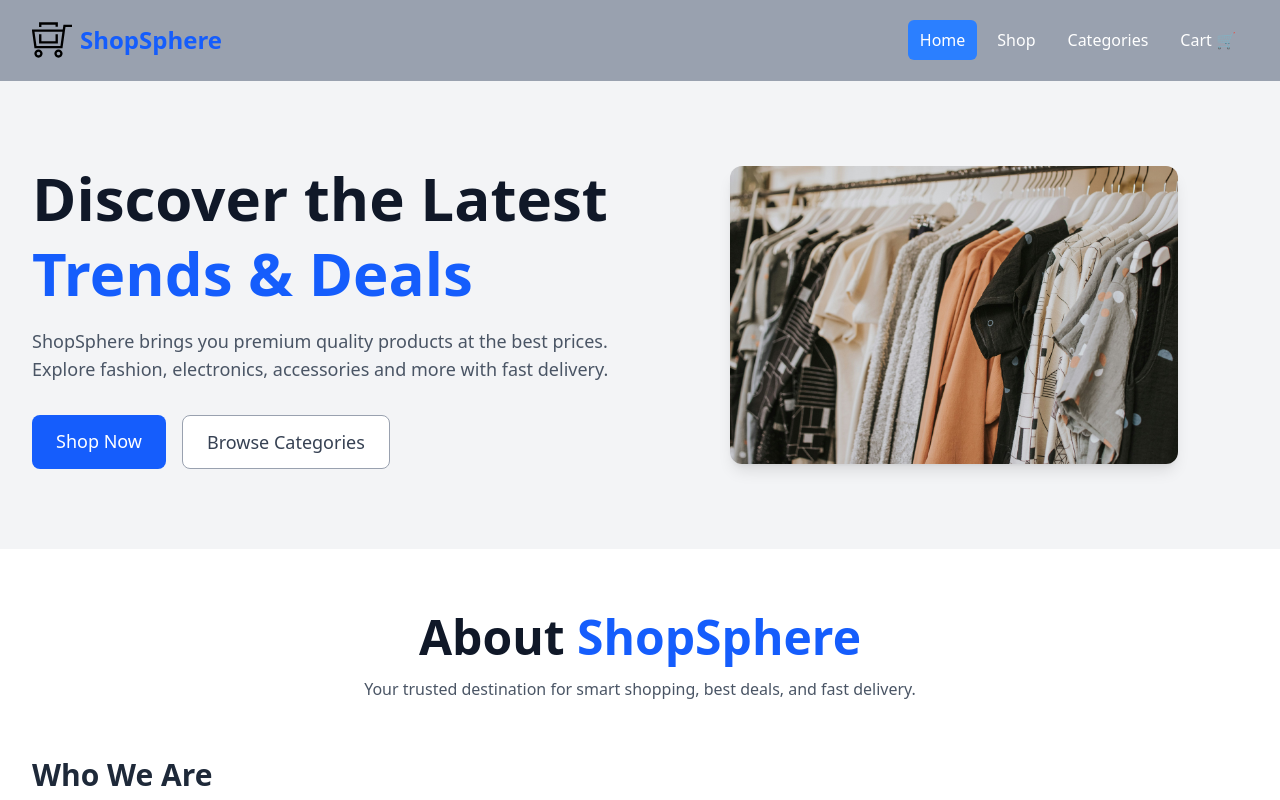
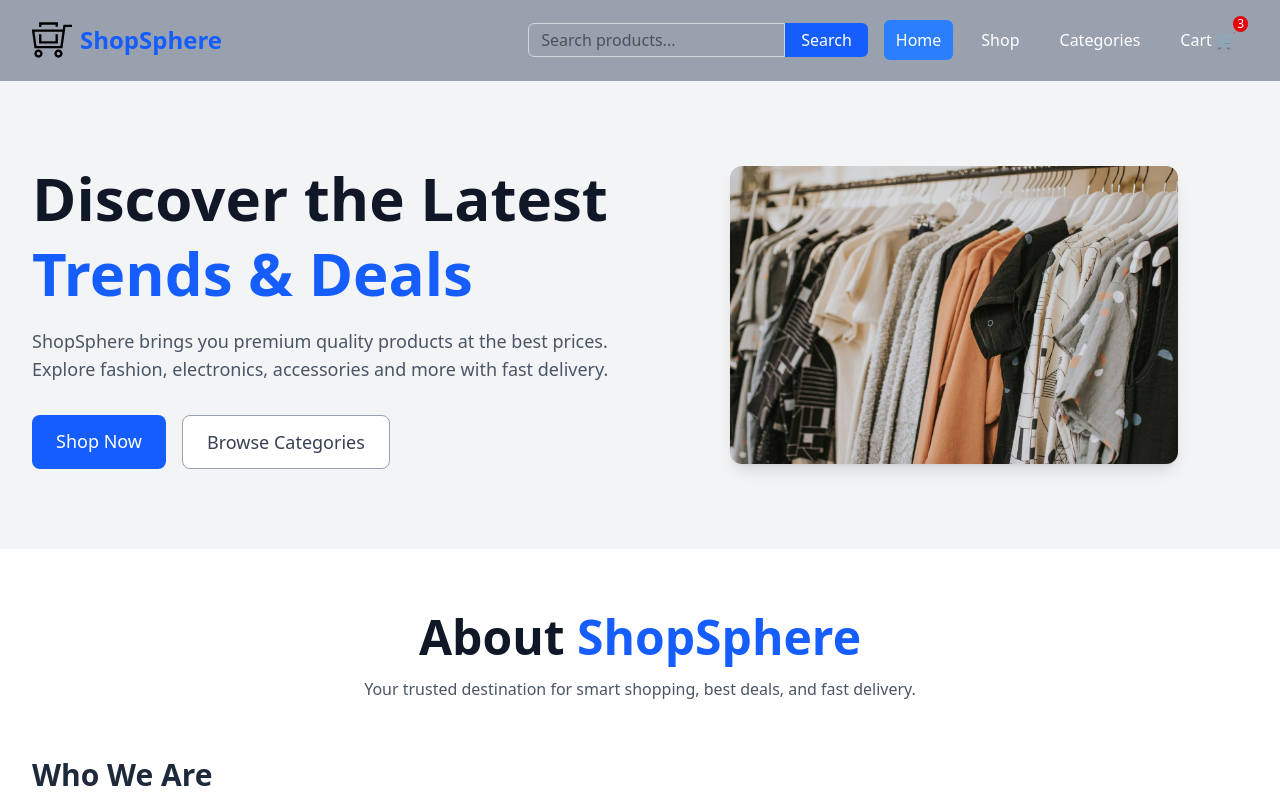
Before and after one commit to jamunasiraj/shopsphere, a React (Vite) app: page / in a window 1280 px wide. Shown: the top 800 px of the page. Built offline with nearby package versions, Linux system fonts and the light colour scheme.

Commit message:
Added back to Cart, about page incortporate with home so removed about route from app,added search oprions in nav bar

```diff
--- a/src/App.jsx
+++ b/src/App.jsx
@@ -20,7 +20,6 @@ const App = () => {
       <Route path="/" element={<Mainlayout />}>
         {/* Public pages */}
         <Route index element={<HomePage />} />
-        <Route path="/about" element={<AboutPages />} />
         {/* Shop / Products */}
         <Route path="shop" element={<ProductPage />} />
         <Route path="products/:id" element={<ProductDetailPage />} />
@@ -35,15 +34,8 @@ const App = () => {
         <Route path="*" element={<NotFoundPage />} />
       </Route>
     )
-    // createRoutesFromElements(<Route path="/test" element={<h1> Hello </h1>} />)
   );
   return <RouterProvider router={router} />;
 };
 
 export default App;
-
-// {/* Auth / Account */}
-// <Route path="login" element={<LoginPage />} />
-// <Route path="signup" element={<SignupPage />} />
-// <Route path="account" element={<AccountPage />} />
-// <Route path="orders" element={<OrdersPage />} />
--- a/src/components/Checkout.jsx
+++ b/src/components/Checkout.jsx
@@ -1,5 +1,5 @@
-// src/components/Checkout.jsx
 import React, { useState } from "react";
+import { Link } from "react-router-dom";
 
 const Checkout = () => {
   const [formData, setFormData] = useState({
@@ -37,6 +37,14 @@ const Checkout = () => {
 
   return (
     <div className="max-w-md mx-auto p-6">
+      <div className="mb-6">
+        <Link
+          to="/cart"
+          className="text-blue-600 hover:underline font-semibold"
+        >
+          &larr; Back to Cart
+        </Link>
+      </div>
       <h1 className="text-3xl font-bold mb-6">Checkout</h1>
       <form onSubmit={handleSubmit} className="space-y-4">
         <input
--- a/src/components/NavBar.jsx
+++ b/src/components/NavBar.jsx
@@ -1,29 +1,61 @@
-import { NavLink, Link } from "react-router-dom";
+import { NavLink, Link, useNavigate } from "react-router-dom";
+import { useState } from "react";
 import { TfiShoppingCartFull } from "react-icons/tfi";
+import { HiOutlineMenu, HiOutlineX } from "react-icons/hi";
 
 const NavBar = () => {
+  const [searchTerm, setSearchTerm] = useState("");
+  const [mobileMenuOpen, setMobileMenuOpen] = useState(false);
+  const navigate = useNavigate();
+  const cartCount = 3; // Temporary
+
   const linkStyle = ({ isActive }) =>
     isActive
-      ? "text-white bg-blue-500 hover:bg-blue-500 hover:text-white rounded-md px-3 py-2"
-      : "text-white hover:bg-blue-500 hover:text-white rounded-md px-3 py-2";
+      ? "text-white bg-blue-500 hover:bg-blue-500 hover:text-white rounded-md px-3 py-2 block"
+      : "text-white hover:bg-blue-500 hover:text-white rounded-md px-3 py-2 block";
+
+  const handleSearchSubmit = (e) => {
+    e.preventDefault();
+    const trimmed = searchTerm.trim();
+    if (trimmed.length > 0) {
+      navigate(`/shop?search=${encodeURIComponent(trimmed)}`);
+      setSearchTerm("");
+    } else {
+      navigate("/shop");
+    }
+    setMobileMenuOpen(false); // close menu on search submit
+  };
 
   return (
     <nav className="bg-gray-400 border-b border-gray-400">
       <div className="mx-auto max-w-7xl px-2 sm:px-6 lg:px-8">
         <div className="flex h-20 items-center justify-between">
-          <div className="flex flex-1 items-center justify-center md:items-stretch md:justify-start">
           {/* Logo */}
           <Link className="flex shrink-0 items-center mr-4" to="/">
             <TfiShoppingCartFull className="h-10 w-auto" />
-
             <span className="hidden md:block text-blue-600 text-2xl font-bold ml-2">
               ShopSphere
             </span>
           </Link>
 
-            {/* Nav Links */}
-            <div className="md:ml-auto">
-              <div className="flex flex-wrap justify-center md:justify-start gap-2 md:gap-0 md:space-x-2">
+          {/* Desktop Nav + Search */}
+          <div className="hidden md:flex flex-1 items-center justify-end space-x-4">
+            <form onSubmit={handleSearchSubmit} className="flex">
+              <input
+                type="text"
+                placeholder="Search products..."
+                value={searchTerm}
+                onChange={(e) => setSearchTerm(e.target.value)}
+                className="px-3 py-1 rounded-l-md border border-gray-300 focus:outline-none min-w-[150px]"
+              />
+              <button
+                type="submit"
+                className="bg-blue-600 text-white px-4 rounded-r-md hover:bg-blue-700 transition"
+              >
+                Search
+              </button>
+            </form>
+
             <NavLink to="/" className={linkStyle}>
               Home
             </NavLink>
@@ -34,13 +66,100 @@ const NavBar = () => {
               Categories
             </NavLink>
             <NavLink to="/cart" className={linkStyle}>
+              <div className="relative">
                 Cart 🛒
+                {cartCount > 0 && (
+                  <span
+                    className="
+                      absolute -top-3 -right-3
+                      bg-red-600 text-white text-xs
+                      px-1 py-0.4 rounded-full
+                    "
+                  >
+                    {cartCount}
+                  </span>
+                )}
+              </div>
             </NavLink>
           </div>
+
+          {/* Mobile Menu Button */}
+          <button
+            onClick={() => setMobileMenuOpen(!mobileMenuOpen)}
+            className="inline-flex md:hidden items-center justify-center p-2 rounded-md text-white hover:bg-blue-500 focus:outline-none focus:ring-2 focus:ring-inset focus:ring-white"
+            aria-label="Toggle menu"
+          >
+            {mobileMenuOpen ? (
+              <HiOutlineX className="block h-6 w-6" />
+            ) : (
+              <HiOutlineMenu className="block h-6 w-6" />
+            )}
+          </button>
         </div>
       </div>
+
+      {/* Mobile menu, show/hide based on menu state */}
+      {mobileMenuOpen && (
+        <div className="md:hidden bg-gray-500 px-2 pt-2 pb-3 space-y-1">
+          <form onSubmit={handleSearchSubmit} className="flex mb-3">
+            <input
+              type="text"
+              placeholder="Search products..."
+              value={searchTerm}
+              onChange={(e) => setSearchTerm(e.target.value)}
+              className="flex-grow px-3 py-1 rounded-l-md border border-gray-300 focus:outline-none"
+            />
+            <button
+              type="submit"
+              className="bg-blue-600 text-white px-4 rounded-r-md hover:bg-blue-700 transition"
+            >
+              Search
+            </button>
+          </form>
+
+          <NavLink
+            onClick={() => setMobileMenuOpen(false)}
+            to="/"
+            className={linkStyle}
+          >
+            Home
+          </NavLink>
+          <NavLink
+            onClick={() => setMobileMenuOpen(false)}
+            to="/shop"
+            className={linkStyle}
+          >
+            Shop
+          </NavLink>
+          <NavLink
+            onClick={() => setMobileMenuOpen(false)}
+            to="/categories"
+            className={linkStyle}
+          >
+            Categories
+          </NavLink>
+          <NavLink
+            onClick={() => setMobileMenuOpen(false)}
+            to="/cart"
+            className={linkStyle}
+          >
+            <div className="relative">
+              Cart 🛒
+              {cartCount > 0 && (
+                <span
+                  className="
+                    absolute -top-3 -right-3
+                    bg-red-600 text-white text-xs
+                    px-1 py-0.4 rounded-full
+                  "
+                >
+                  {cartCount}
+                </span>
+              )}
             </div>
+          </NavLink>
         </div>
+      )}
     </nav>
   );
 };
--- a/src/components/ProductList.jsx
+++ b/src/components/ProductList.jsx
@@ -1,7 +1,14 @@
 import React, { useEffect, useState } from "react";
-import { Link, useParams } from "react-router-dom";
+import { Link, useParams, useLocation } from "react-router-dom";
+
 const ProductList = () => {
   const { category } = useParams();
+  const location = useLocation();
+
+  // Parse search query from URL
+  const searchParams = new URLSearchParams(location.search);
+  const searchQuery = searchParams.get("search")?.toLowerCase() || "";
+
   const [products, setProducts] = useState([]);
   const [loading, setLoading] = useState(true);
 
@@ -20,6 +27,7 @@ const ProductList = () => {
         setProducts(data);
       } catch (error) {
         console.error("Error fetching products:", error);
+        setProducts([]);
       } finally {
         setLoading(false);
       }
@@ -28,8 +36,23 @@ const ProductList = () => {
     fetchProducts();
   }, [category]);
 
+  // Filter products client-side by searchQuery
+  const filteredProducts = products.filter(
+    (product) =>
+      product.title.toLowerCase().includes(searchQuery) ||
+      product.description.toLowerCase().includes(searchQuery)
+  );
+
   if (loading) {
     return <h2 className="text-center mt-10 text-2xl">Loading Products...</h2>;
+  }
+
+  if (filteredProducts.length === 0) {
+    return (
+      <section className="max-w-7xl mx-auto px-6 py-16">
+        <p className="text-center text-xl">No products found.</p>
+      </section>
+    );
   }
 
   return (
@@ -45,15 +68,13 @@ const ProductList = () => {
           </Link>
         </div>
       )}
+
       <h1 className="text-4xl font-bold text-center mb-10">
         {category ? `Category: ${category}` : "Our Products"}
       </h1>
 
       <div className="grid sm:grid-cols-2 md:grid-cols-3 lg:grid-cols-4 gap-8">
-        {products.length === 0 ? (
-          <p className="text-center col-span-full">No products found.</p>
-        ) : (
-          products.map((product) => (
+        {filteredProducts.map((product) => (
           <Link
             key={product.id}
             to={`/products/${product.id}`}
@@ -75,8 +96,7 @@ const ProductList = () => {
               View Details
             </button>
           </Link>
-          ))
-        )}
+        ))}
       </div>
     </section>
   );
```
Lines whose indentation alone changed are shown as unchanged.
